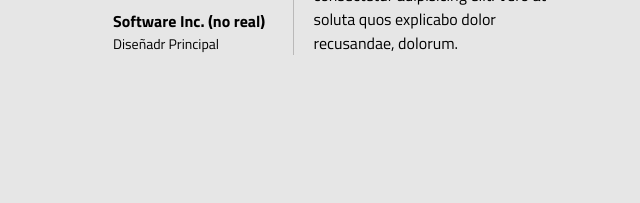
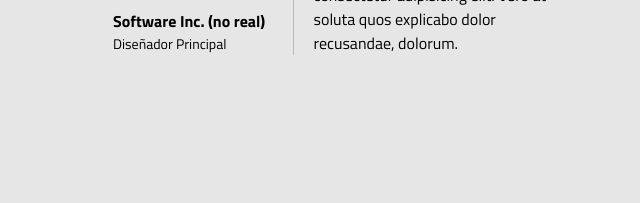
Before and after one commit to luciano9912/Pruebas, a plain HTML site: page index.html in a window 1280 px wide. Shown: the part 2129-2332 px from the top of the page, 577-1217 px from the left. Drawn offline with Linux system fonts and the light colour scheme.

Commit message:
Update index.html

```diff
--- a/index.html
+++ b/index.html
@@ -220,7 +220,7 @@
                         <tr>
                             <td>
                                 <h4>Software Inc. (no real)</h4>
-                                <p>Diseñadr Principal</p>
+                                <p>Diseñador Principal</p>
                             </td>
                         </tr>
                     </table>
```
